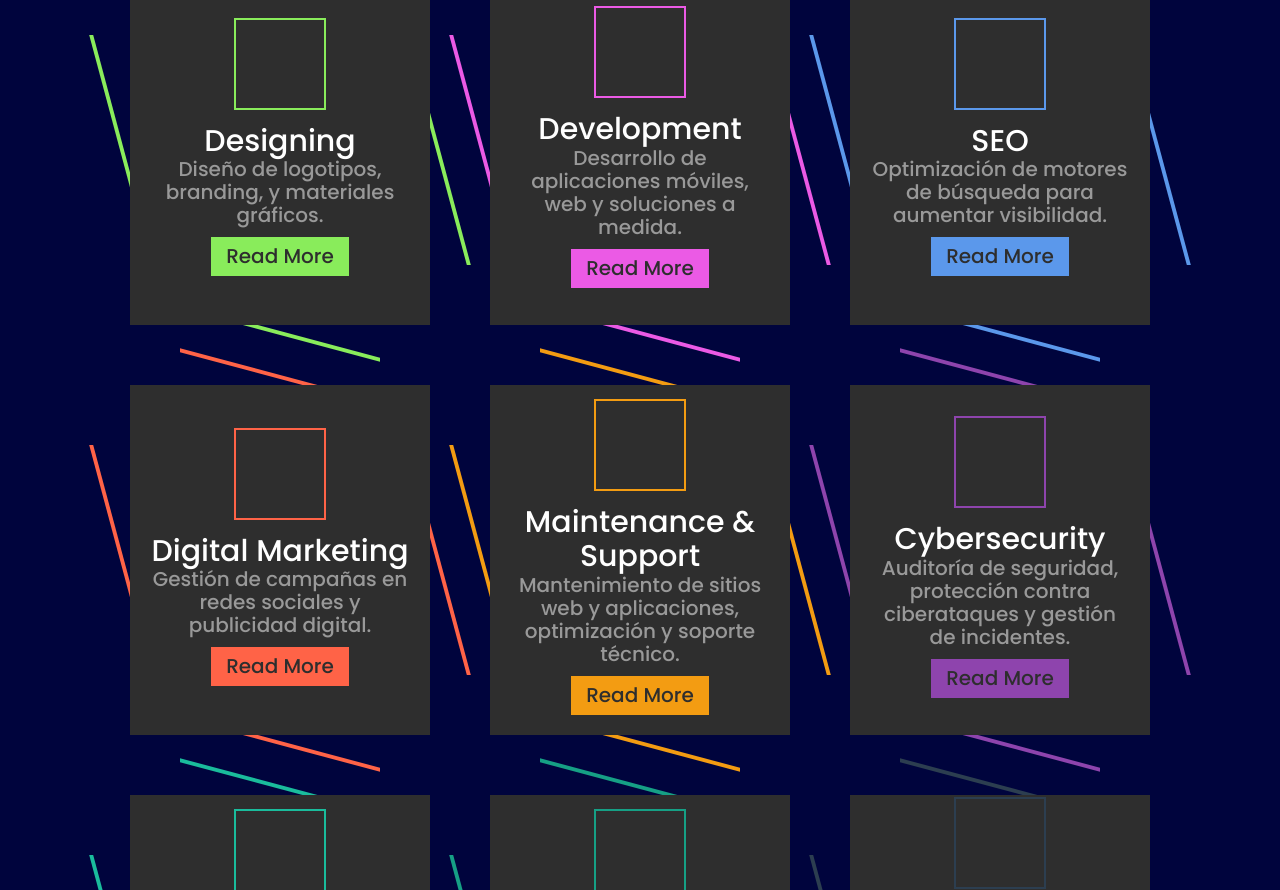
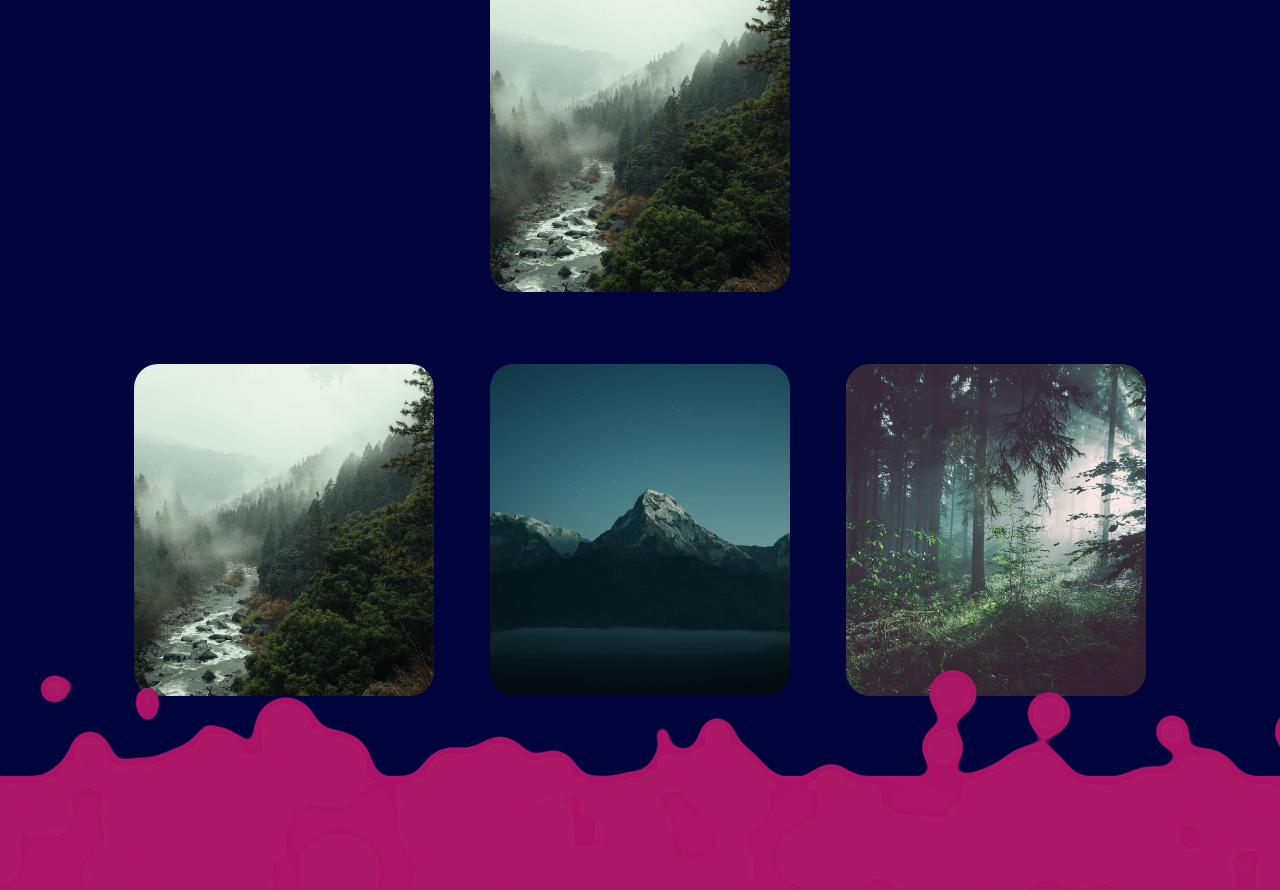
Before and after one commit to Ltomxd/website-Developer, a plain HTML site: page index.html in a window 1280 px wide. Shown: the part 1793-2683 px from the top of the page. Drawn offline with nearby package versions, Linux system fonts and the light colour scheme; animation ran at ten frames a second; files whose address does not match are found by name.

Commit message:
se avanzo los servicios

```diff
--- a/Components/footer.html
+++ b/Components/footer.html
@@ -7,7 +7,7 @@
   <link rel='stylesheet' href='https://fonts.googleapis.com/css?family=Open+Sans:400,700&amp;display=swap'>
 <link rel='stylesheet' href='https://cdnjs.cloudflare.com/ajax/libs/normalize/8.0.1/normalize.min.css'>
 <link rel="stylesheet" href="https://cdnjs.cloudflare.com/ajax/libs/font-awesome/5.15.3/css/all.min.css"/>
-
+<link rel="stylesheet" href="assets/css/footer.css">
 </head>
 <body>
 <!-- partial:index.partial.html -->
--- a/Components/services.html
+++ /dev/null
@@ -1,112 +0,0 @@
-
-
-  <link rel="stylesheet" href="../assets/css/services.css">
-
-<body>
-<!-- partial:index.partial.html -->
-<div class="container">
-  <div class="box" style="--clr:#89ec5b;">
-    <div class="content">
-      <div class="icon"><ion-icon name="brush"></ion-icon></div>
-      <div class="text">
-        <h3>Designing</h3>
-        <p>Diseño de logotipos, branding, y materiales gráficos.</p>
-        <a href="#">Read More</a>
-      </div>
-    </div>
-  </div>
-  <div class="box" style="--clr:#eb5ae5;">
-    <div class="content">
-      <div class="icon"><ion-icon name="code-slash"></ion-icon></div>
-      <div class="text">
-        <h3>Development</h3>
-        <p>Desarrollo de aplicaciones móviles, web y soluciones a medida.</p>
-        <a href="#">Read More</a>
-      </div>
-    </div>
-  </div>
-  <div class="box" style="--clr:#5b98eb;">
-    <div class="content">
-      <div class="icon"><ion-icon name="search"></ion-icon></div>
-      <div class="text">
-        <h3>SEO</h3>
-        <p>Optimización de motores de búsqueda para aumentar visibilidad.</p>
-        <a href="#">Read More</a>
-      </div>
-    </div>
-  </div>
-  <div class="box" style="--clr:#ff6347;">
-    <div class="content">
-      <div class="icon"><ion-icon name="mail"></ion-icon></div>
-      <div class="text">
-        <h3>Digital Marketing</h3>
-        <p>Gestión de campañas en redes sociales y publicidad digital.</p>
-        <a href="#">Read More</a>
-      </div>
-    </div>
-  </div>
-  <div class="box" style="--clr:#f39c12;">
-    <div class="content">
-      <div class="icon"><ion-icon name="desktop"></ion-icon></div>
-      <div class="text">
-        <h3>Maintenance & Support</h3>
-        <p>Mantenimiento de sitios web y aplicaciones, optimización y soporte técnico.</p>
-        <a href="#">Read More</a>
-      </div>
-    </div>
-  </div>
-  <div class="box" style="--clr:#8e44ad;">
-    <div class="content">
-      <div class="icon"><ion-icon name="shield-checkmark"></ion-icon></div>
-      <div class="text">
-        <h3>Cybersecurity</h3>
-        <p>Auditoría de seguridad, protección contra ciberataques y gestión de incidentes.</p>
-        <a href="#">Read More</a>
-      </div>
-    </div>
-  </div>
-  <div class="box" style="--clr:#1abc9c;">
-    <div class="content">
-      <div class="icon"><ion-icon name="cloud"></ion-icon></div>
-      <div class="text">
-        <h3>E-commerce Development</h3>
-        <p>Creación de tiendas online, pasarelas de pago e integración personalizada.</p>
-        <a href="#">Read More</a>
-      </div>
-    </div>
-  </div>
-  <div class="box" style="--clr:#16a085;">
-    <div class="content">
-      <div class="icon"><ion-icon name="business"></ion-icon></div>
-      <div class="text">
-        <h3>Consulting & Strategy</h3>
-        <p>Consultoría para mejorar procesos tecnológicos y estrategias de crecimiento.</p>
-        <a href="#">Read More</a>
-      </div>
-    </div>
-  </div>
-  <div class="box" style="--clr:#2c3e50;">
-    <div class="content">
-      <div class="icon"><ion-icon name="cog"></ion-icon></div>
-      <div class="text">
-        <h3>Custom Applications</h3>
-        <p>Desarrollo de aplicaciones personalizadas para empresas y sectores específicos.</p>
-        <a href="#">Read More</a>
-      </div>
-    </div>
-  </div>
-  <div class="box" style="--clr:#34495e;">
-    <div class="content">
-      <div class="icon"><ion-icon name="tools"></ion-icon></div>
-      <div class="text">
-        <h3>Transformation</h3>
-        <p>Implementación de soluciones ERP, CRM y digitalización de procesos empresariales.</p>
-        <a href="#">Read More</a>
-      </div>
-    </div>
-  </div>
-</div>
-<!-- partial -->
-<script src='https://unpkg.com/ionicons@5.5.2/dist/ionicons/ionicons.esm.js'></script>
-<script src='https://unpkg.com/ionicons@5.5.2/dist/ionicons/ionicons.js'></script>
-</body>
--- a/Landings/home.html
+++ b/Landings/home.html
@@ -31,3 +31,4 @@
        <img src="assets/img/1.png" alt="image" class="home__rocket">
     </div>
        </div>
+       <link rel="stylesheet" href="../assets/css/styles.css">
--- /dev/null
+++ b/Landings/services.html
@@ -0,0 +1,44 @@
+<!--=============== CSS ===============-->
+<link rel="stylesheet" href="../assets/css/services.css">
+<br><br>
+<div class="cards__containers">
+  <article class="cards__articles">
+    <img src="../assets/img/landscape-1.png" alt="Desarrollo Web" class="cards__imgs">
+
+    <div class="cards__datas">
+      <span class="cards__descriptions">Soluciones a medida para tu negocio</span>
+      <h2 class="cards__titles">Desarrollo Web Personalizado & Aplicaciones Web</h2>
+      <a href="#" class="cards__buttons">Leer más</a>
+    </div>
+  </article>
+
+  <div class="cards__containers">
+    <article class="cards__articles">
+      <img src="../assets/img/landscape-1.png" alt="E-commerce" class="cards__imgs">
+
+      <div class="cards__datas">
+        <span class="cards__descriptions">Tu tienda online, fácil y segura</span>
+        <h2 class="cards__titles">E-commerce y Tiendas Online</h2>
+        <a href="#" class="cards__buttons">Leer más</a>
+      </div>
+    </article>
+    <article class="cards__articles">
+      <img src="../assets/img/landscape-2.png" alt="Seguridad Web" class="cards__imgs">
+
+      <div class="cards__datas">
+        <span class="cards__descriptions">Protege tu plataforma online</span>
+        <h2 class="cards__titles">Consultoría y Auditoría de Seguridad Web</h2>
+        <a href="#" class="cards__buttons">Leer más</a>
+      </div>
+    </article>
+    <article class="cards__articles">
+      <img src="../assets/img/landscape-3.png" alt="Soporte Web" class="cards__imgs">
+
+      <div class="cards__datas">
+        <span class="cards__descriptions">Mantenimiento continuo para tu web</span>
+        <h2 class="cards__titles">Mantenimiento Web y Soporte Continuo</h2>
+        <a href="#" class="cards__buttons">Leer más</a>
+      </div>
+   </article>
+
+  </div>
--- a/assets/css/cards.css
+++ b/assets/css/cards.css
@@ -44,12 +44,14 @@ img {
   background: var(--body-gradient);
   padding-block: 4.5rem;
   text-align: center; /* Asegura que el título esté centrado */
+
 }
 .card__container {
   margin-inline: 1.5rem;
   display: grid;
   grid-template-columns: 1fr;
   row-gap: 2rem;
+
 }
 .card__article {
   position: relative;
--- a/assets/css/services.css
+++ b/assets/css/services.css
@@ -1,132 +1,157 @@
-@import url('https://fonts.googleapis.com/css2?family=Poppins:wght@200;300;400;500;600;700;800;900&display=swap');
-
-*
-{
+/*=============== BASE ===============*/
+* {
+    box-sizing: border-box;
+    padding: 0;
     margin: 0;
-    padding: 0;
-    box-sizing: border-box;
-    font-family: 'Poppins', sans-serif;
   }
 
-.container
-{
+  img {
+    display: block;
+    max-width: 100%;
+    height: auto;
+  }
+
+  /*=============== CARD ===============*/
+  .cards__containers {
+    display: flex;
+    justify-content: center; /* Centra las tarjetas horizontalmente */
+    gap: 3.5rem; /* Espacio entre las tarjetas */
+    padding-bottom: 2rem; /* Espacio abajo */
+    flex-wrap: wrap; /* Permite que las tarjetas se ajusten en líneas múltiples si es necesario */
+
+    padding-right: -9rem; /* Añade espacio en el lado derecho para equilibrar el contenedor */
+  }
+
+  .cards__articles {
     position: relative;
-    display: flex;
-    justify-content: center;
-    align-items: center;
-    flex-wrap: wrap;
-    padding: 60px 0;
-    gap: 60px;
+    overflow: hidden;
+    flex: 1 1 23%; /* Ajuste flexible para que las tarjetas tengan el mismo ancho y se adapten a la línea */
+    min-width: 200px; /* Asegura que las tarjetas no se estiren demasiado en pantallas pequeñas */
+    max-width: 300px; /* Asegura que las tarjetas no crezcan demasiado */
+    box-sizing: border-box;
   }
-.container .box
-{
-    position: relative;
-    width: 300px;
-    height: 350px;
-    background: #2e2e2e;
-    display: flex;
-    justify-content: center;
-    align-items: center;
+
+  .cards__imgs {
+    width: 100%;
+    border-radius: 1.5rem;
   }
-.container .box::before
-{
-    content: '';
+
+  .cards__datas {
+    width: 100%;
+    background-color: var(--container-color);
+    padding: 1.5rem 2rem;
+    box-shadow: 0 8px 24px hsla(0, 0%, 0%, .15);
+    border-radius: 1rem;
     position: absolute;
-    inset: -10px 50px;
-    border-top: 4px solid var(--clr);
-    border-bottom: 4px solid var(--clr);
-    z-index: -1;
-    transform: skewY(15deg);
-    transition: 0.5s ease-in-out;
+    bottom: -9rem;
+    left: 0;
+    right: 0;
+    margin-inline: auto;
+    opacity: 0;
+    transition: opacity 1s 1s;
   }
-.container .box:hover::before
-{
-    transform: skewY(0deg);
-    inset: -10px 40px;
+
+  .cards__descriptions {
+    display: block;
+    font-size: var(--small-font-size);
+    margin-bottom: .25rem;
   }
-.container .box::after
-{
-    content: '';
-    position: absolute;
-    inset: 60px -10px;
-    border-left: 4px solid var(--clr);
-    border-right: 4px solid var(--clr);
-    z-index: -1;
-    transform: skew(15deg);
-    transition: 0.5s ease-in-out;
+
+  .cards__titles {
+    font-size: var(--h2-font-size);
+    font-weight: 500;
+    color: var(--title-color);
+    margin-bottom: .75rem;
   }
-.container .box:hover::after
-{
-    transform: skew(0deg);
-    inset: 40px -10px;
+
+  .cards__buttons {
+    text-decoration: none;
+    font-size: var(--small-font-size);
+    font-weight: 500;
+    color: var(--first-color);
   }
-.container .box .content
-{
-    position: relative;
-    display: flex;
-    justify-content: center;
-    align-items: center;
-    flex-direction: column;
-    text-align: center;
-    gap: 20px;
-    padding: 0 20px;
-    width: 100%;
-    height: 100%;
+
+  .cards__buttons:hover {
+    text-decoration: underline;
+  }
+
+  /* Naming animations in hover */
+  .cards__articles:hover .cards__datas {
+    animation: show-data 1s forwards;
+    opacity: 1;
+    transition: opacity .3s;
+  }
+
+  .cards__articles:hover {
+    animation: remove-overflow 2s forwards;
+  }
+
+  .cards__articles:not(:hover) {
+    animation: show-overflow 2s forwards;
+  }
+
+  .cards__articles:not(:hover) .cards__datas {
+    animation: remove-data 1s forwards;
+  }
+
+  /* Card animation */
+  @keyframes show-data {
+    50% {
+      transform: translateY(-10rem);
+    }
+    100% {
+      transform: translateY(-7rem);
+    }
+  }
+
+  @keyframes remove-overflow {
+    to {
+      overflow: initial;
+    }
+  }
+
+  @keyframes remove-data {
+    0% {
+      transform: translateY(-7rem);
+    }
+    50% {
+      transform: translateY(-10rem);
+    }
+    100% {
+      transform: translateY(.5rem);
+    }
+  }
+
+  @keyframes show-overflow {
+    0% {
+      overflow: initial;
+      pointer-events: none;
+    }
+    50% {
       overflow: hidden;
     }
-.container .box .content .icon
-{
-    color: var(--clr);
-    width: 80px;
-    height: 80px;
-    box-shadow: 0 0 0 4px #2e2e2e,0 0 0 6px var(--clr);
-    display: flex;
-    justify-content: center;
-    align-items: center;
-    font-size: 2.5em;
-    background: #2e2e2e;
-    transition: 0.5s ease-in-out;
   }
-.container .box:hover .content .icon
-{
-    background: var(--clr);
-    color: #2e2e2e;
-    box-shadow: 0 0 0 4px #2e2e2e,0 0 0 300px var(--clr);
+
+  /*=============== BREAKPOINTS ===============*/
+  /* Para dispositivos pequeños */
+  @media (max-width: 768px) {
+    .cards__containers {
+      padding-left: 1rem;
+      padding-right: 1rem;
+      justify-content: space-around; /* Espacio uniforme entre las tarjetas */
     }
-.container .box .content .text h3
-{
-    font-size: 1.5em;
-    color: #fff;
-    font-weight: 500;
-    transition: 0.5s ease-in-out;
+
+    .cards__articles {
+      flex: 1 1 45%; /* Las tarjetas se ajustan para caber mejor en pantallas pequeñas */
+      min-width: 150px;
+      max-width: 200px;
     }
-.container .box:hover .content .text h3
-{
-    color: #2e2e2e;
+
+    .cards__imgs {
+      width: 100%;
     }
-.container .box .content .text p
-{
-    color: #999;
-    transition: 0.5s ease-in-out;
+
+    .cards__datas {
+      width: 100%;
     }
-.container .box:hover .content .text p
-{
-    color: #2e2e2e;
   }
-.container .box .content .text a
-{
-    position: relative;
-    background: var(--clr);
-    color: #2e2e2e;
-    padding: 8px 15px;
-    display: inline-block;
-    text-decoration: none;
-    font-weight: 500;
-    margin-top: 10px;
-    transition: 0.5s ease-in-out;
-}
-.container .box:hover .content .text a
-{
-    background: #2e2e2e;
-    color: var(--clr);
-}
--- a/assets/js/main.js
+++ b/assets/js/main.js
@@ -176,7 +176,7 @@ document.addEventListener('DOMContentLoaded', () => {
 
 
 document.addEventListener('DOMContentLoaded', () => {
-    const footerContainer = document.getElementById('services-container');
+    const footerContainer = document.getElementById('servicescontainer');
 
     fetch('../Landings/services.html')
         .then(response => {
--- a/index.html
+++ b/index.html
@@ -15,9 +15,8 @@
          <!--=============== REMIXICONS ===============-->
          <link rel="stylesheet" href="https://cdnjs.cloudflare.com/ajax/libs/remixicon/3.5.0/remixicon.css" crossorigin="">
 
-         <!--=============== CSS ===============-->
-         <link rel="stylesheet" href="assets/css/styles.css">
-         <link rel="stylesheet" href="assets/css/footer.css">
+
+
 
          <title>CodeMark</title>
       </head>
@@ -27,7 +26,7 @@
          <!--==================== MAIN ====================-->
          <div id="homecontainer"></div>
          <div id="abou-container"></div>
-         <div id="services-container"></div>
+         <div id="servicescontainer"></div>
          <div id="footer-container"></div>
       </body>
 
```
Also changed, not shown: assets/img/landscape-1.png (added), assets/img/landscape-2.png (added), assets/img/landscape-3.png (added). Lines whose indentation alone changed are shown as unchanged.
